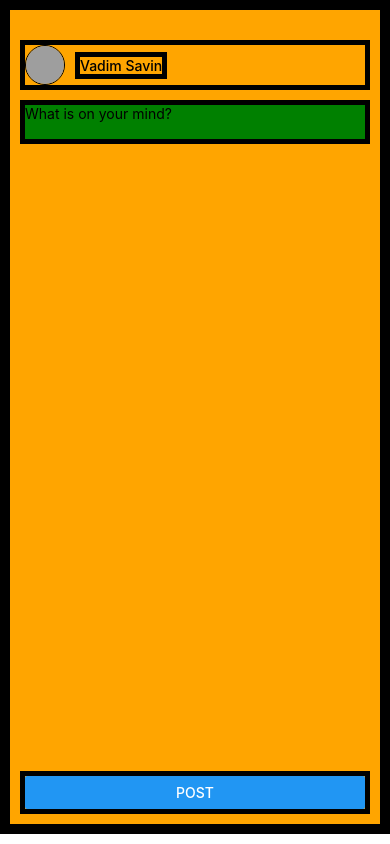
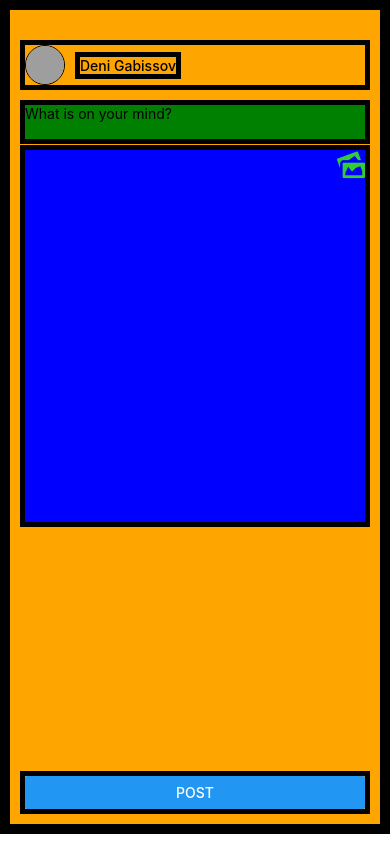
Before and after one commit to RouslanG/notJustFriends, a React Native app: screen / in a window 390 px wide. Built offline with nearby package versions, Linux system fonts and the light colour scheme; grey boxes are pictures that could not be loaded.

Commit message:
AddImage

```diff
--- /dev/null
+++ b/src/components/AddImage.js
@@ -0,0 +1,54 @@
+import { StyleSheet, View, Image } from "react-native";
+import { useState } from 'react';
+import { Entypo } from "@expo/vector-icons";
+import * as ImagePicker from "expo-image-picker";
+
+const AddImage = () => {
+  const [image, setImage] = useState(null);
+
+  const pickImage = async () => {
+    // No permissions request is necessary for launching the image library
+    let result = await ImagePicker.launchImageLibraryAsync({
+      mediaTypes: ImagePicker.MediaTypeOptions.All,
+      allowsEditing: true,
+      aspect: [4, 3],
+      quality: 1,
+    });
+
+    console.log(result);
+
+    if (!result.canceled) {
+      setImage(result.assets[0].uri);
+    }
+  };
+
+  return (
+    <View style={styles.addImage} >
+      <Entypo
+        onPress={pickImage}
+        name="images"
+        size={28}
+        color="limegreen"
+        style={styles.icon}
+      />
+      <Image source={{ uri: image }} style={styles.image} />
+    </View>
+  );
+};
+
+const styles = StyleSheet.create({
+  addImage: {
+    borderWidth: 5,
+    marginTop: 1,
+    backgroundColor: 'blue',
+  },
+  icon: {
+    marginLeft: 'auto',
+  },
+  image: {
+	  width: "100%",
+	  aspectRatio: 1 / 1,
+	},
+});
+
+export default AddImage;
--- a/src/screens/CreatePostScreen.js
+++ b/src/screens/CreatePostScreen.js
@@ -1,12 +1,13 @@
 import { Text, StyleSheet, View, Image, TextInput, Button, KeyboardAvoidingView, Platform } from "react-native";
 // import { useSafeAreaInsets } from "react-native-safe-area-context";
 import { useState } from 'react';
+import AddImage from "../components/AddImage";
 
 const user = {
     id: "u1",
     image:
       "https://notjustdev-dummy.s3.us-east-2.amazonaws.com/avatars/vadim.jpg",
-    name: "Vadim Savin",
+    name: "Deni Gabissov",
   };
 
 const CreatePostScreen = () => {
@@ -37,9 +38,15 @@ const CreatePostScreen = () => {
                 placeholder="What is on your mind?"
                 multiline
                 style={styles.textInput} />
+
+            <AddImage />
+
             <View style={styles.buttonContainer}>
                 <Button title="Post" onPress={onSubmit} />
             </View>
+
+
+
         </KeyboardAvoidingView>
     );
 };
```
